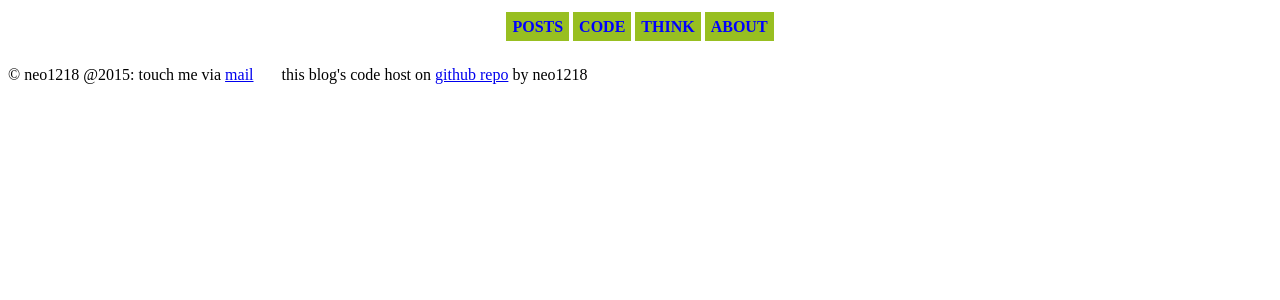
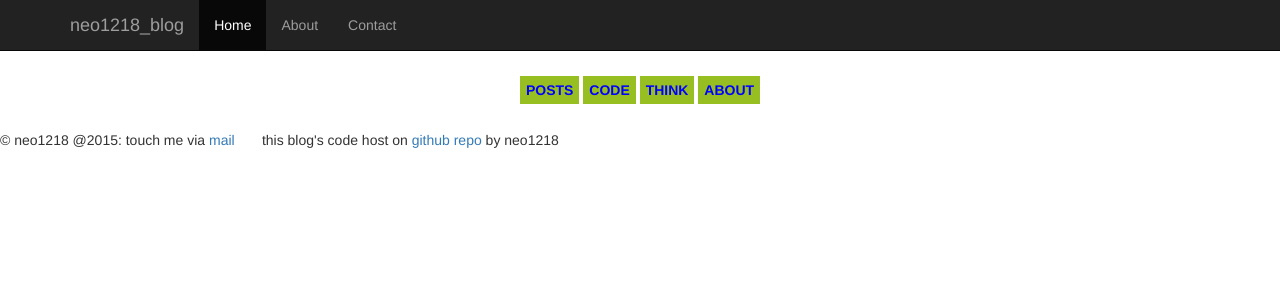
Before and after one commit to wanzifa/neo1218_blog, a Flask app: template templates/page.html in a window 1280 px wide. Shown: the top 300 px of the page. Run offline with Flask 2, Linux system fonts and the light colour scheme; the template is opened without the code that fills it, so the values that code supplies are empty; some libraries are stand-ins or nearby versions.

Commit message:
blog site update❤️

```diff
--- a/templates/base.html
+++ b/templates/base.html
@@ -1,25 +1,67 @@
 <!doctype html>
-<html>
-<head>
+<html lang="zh-CN">
+  <head>
+    <meta charset="utf-8">
+    <meta http-equiv="X-UA-Compatible" content="IE=edge">
+    <meta name="viewport" content="width=device-width, initial-scale=1">
+    <!-- 上述3个meta标签*必须*放在最前面，任何其他内容都*必须*跟随其后！ -->
+    <meta name="description" content="">
+    <meta name="author" content="">
+    <link rel="icon" href="../../favicon.ico">
+
+	<title>neo1218's blog</title>
+
+    <!-- Bootstrap core CSS -->
+    <link href="//cdn.bootcss.com/bootstrap/3.3.5/css/bootstrap.min.css" rel="stylesheet">
+
+    <!-- Custom styles for this template -->
+    <!-- link href="offcanvas.css" rel="stylesheet"-->
+    <link href="../static/css/index_b.css" rel="stylesheet">
+
+    <!-- Just for debugging purposes. Don't actually copy these 2 lines! -->
+    <!--[if lt IE 9]><script src="../../assets/js/ie8-responsive-file-warning.js"></script><![endif]-->
+    <script src="../../assets/js/ie-emulation-modes-warning.js"></script>
+
+    <!-- HTML5 shim and Respond.js for IE8 support of HTML5 elements and media queries -->
+    <!--[if lt IE 9]>
+      <script src="//cdn.bootcss.com/html5shiv/3.7.2/html5shiv.min.js"></script>
+      <script src="//cdn.bootcss.com/respond.js/1.4.2/respond.min.js"></script>
+    <![endif]-->
     <meta charset="utf-8">
 	<link rel="stylesheet" type="text/css" href="../static/css/base.css" />
-    <title>neo1218's blog</title>
-</head>
-<body>
+  </head>
+
+  <body>
+    <nav class="navbar navbar-fixed-top navbar-inverse">
+      <div class="container">
+        <div class="navbar-header">
+          <button type="button" class="navbar-toggle collapsed" data-toggle="collapse" data-target="#navbar" aria-expanded="false" aria-controls="navbar">
+            <span class="sr-only">Toggle navigation</span>
+            <span class="icon-bar"></span>
+            <span class="icon-bar"></span>
+            <span class="icon-bar"></span>
+          </button>
+		  <a class="navbar-brand" href="http://121.43.230.104:1218/index">neo1218_blog</a>
+        </div>
+        <div id="navbar" class="collapse navbar-collapse">
+          <ul class="nav navbar-nav">
+			  <li class="active"><a href="#">Home</a></li>
+            <li><a href="#about">About</a></li>
+            <li><a href="#contact">Contact</a></li>
+		  </ul>
+        </div><!-- /.nav-collapse -->
+      </div><!-- /.container -->
+    </nav><!-- /.navbar -->
 <div id="index">
 	<div id="navagate">
 		<ul>
-			<li><a href="http://121.43.230.104:1218/index.html">Posts</a></li>
-			<li><a href="news.asp">Code</a></li>
-			<li><a href="contact.asp">Think</a></li>
+			<li><a href="http://121.43.230.104:1218/index">Posts</a></li>
+			<li><a href="https://github.com/neo1218/neo1218_blog">Code</a></li>
+			<li><a href="#">Think</a></li>
 		<li><a href="http://121.43.230.104:1218/about.html">About</a></li>
 		</ul>
 	</div>
-    <!--div id="headed">
-        <h1><a href="{#{ url_for("index") }#}">This is neo1218</a></h1>
-    </div-->
     {% block content %}
-		<p>welcome to neo1218's blog</p>
     {% endblock content %}
     <div id="foot">
 		<p>
```
